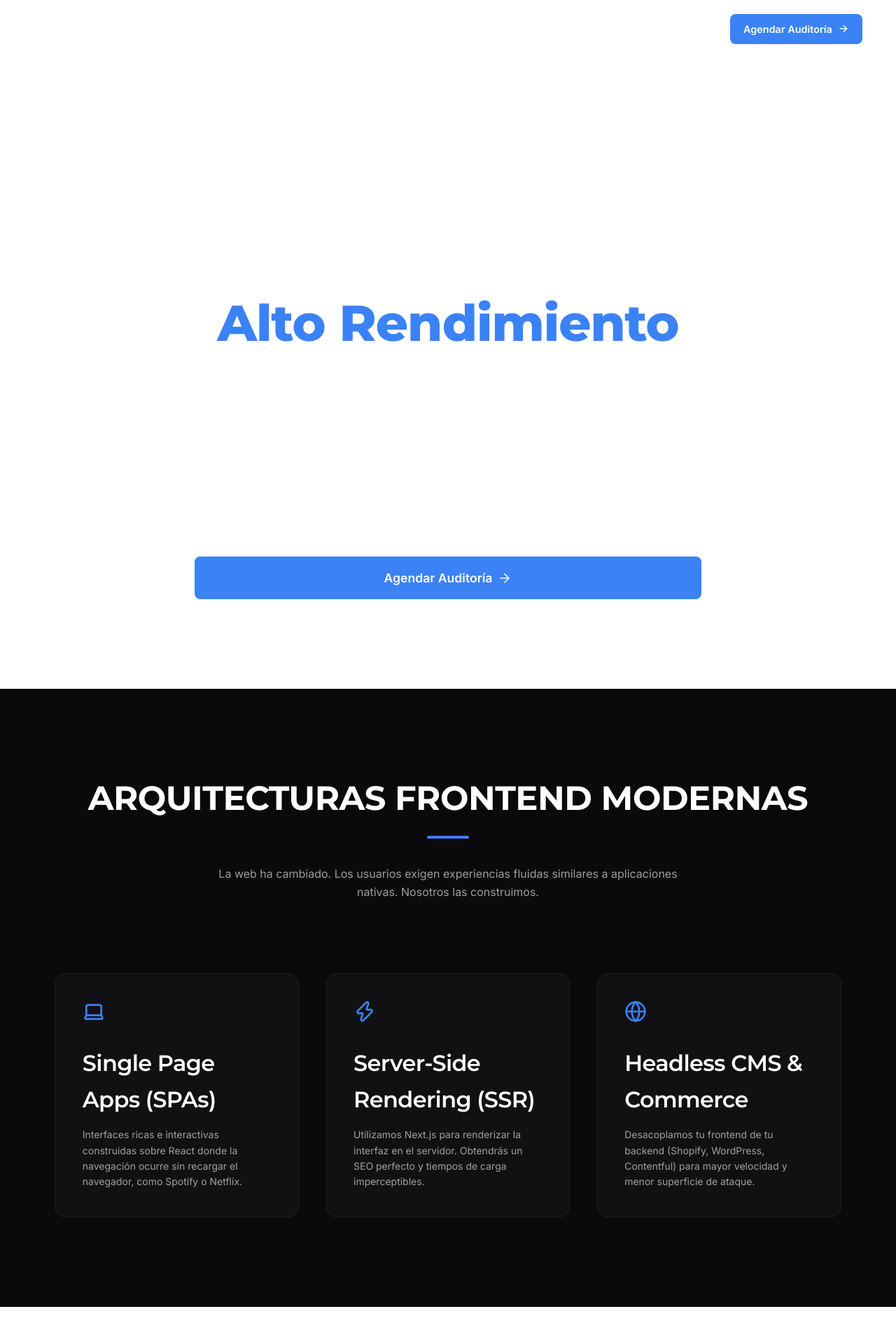
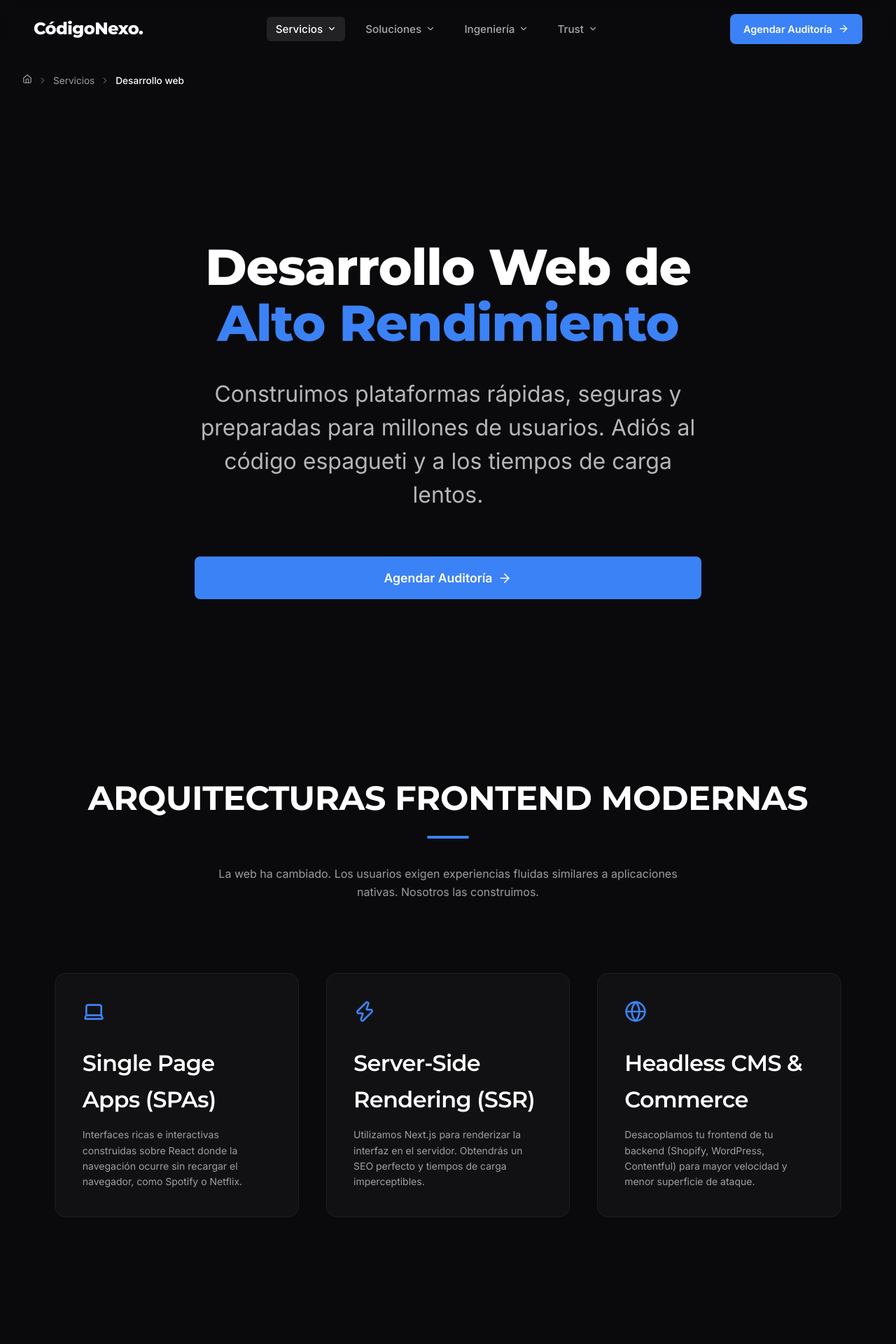
Before and after one commit to su-voz-a-diario/codigonexo, a Next.js app: page /servicios/desarrollo-web in a window 1280 px wide. Shown: the top 1920 px of the page at 70% size. Built offline with nearby package versions, Linux system fonts and the light colour scheme.

Commit message:
fix: stabilize dark page layout and section theming

```diff
--- a/src/components/page/PageCTA.module.css
+++ b/src/components/page/PageCTA.module.css
@@ -1,7 +1,8 @@
 .wrapper {
   text-align: center;
   padding: var(--space-xl) var(--space-md);
-  background: rgba(59, 130, 246, 0.05);
+  background: #0a0a0c;
+  color: #fff;
   border-radius: var(--radius-lg);
   border: 1px solid rgba(59, 130, 246, 0.1);
   margin-top: var(--space-xl);
--- a/src/components/page/PageHero.module.css
+++ b/src/components/page/PageHero.module.css
@@ -2,6 +2,8 @@
   padding-top: calc(var(--space-section) * 1.5);
   padding-bottom: var(--space-section);
   width: 100%;
+  background: #0a0a0c;
+  color: #fff;
 }
 
 .center { text-align: center; }
--- a/src/components/page/PageSection.module.css
+++ b/src/components/page/PageSection.module.css
@@ -3,9 +3,19 @@
 }
 
 /* Themes */
-.transparent { background: transparent; }
-.dark { background: #0a0a0c; }
-.darker { background: #050506; }
+.transparent {
+  background: transparent;
+}
+
+.dark {
+  background: #0a0a0c;
+  color: #fff;
+}
+
+.darker {
+  background: #050506;
+  color: #fff;
+}
 
 /* Spacing */
 .space-default {
--- a/src/components/page/PageSection.tsx
+++ b/src/components/page/PageSection.tsx
@@ -7,7 +7,7 @@ interface Props {
   className?: string;
 }
 
-export default function PageSection({ children, theme = 'transparent', spacing = 'default', className = '' }: Props) {
+export default function PageSection({ children, theme = 'dark', spacing = 'default', className = '' }: Props) {
   return (
     <section className={`${styles.section} ${styles[theme]} ${styles[`space-${spacing}`]} ${className}`}>
       {children}
--- a/src/components/ui/Breadcrumbs.module.css
+++ b/src/components/ui/Breadcrumbs.module.css
@@ -4,8 +4,9 @@
   gap: 0.5rem;
   font-family: 'Inter', sans-serif;
   font-size: 0.85rem;
-  padding: 1.5rem 2rem;
-  margin-top: 80px;
+  padding: calc(80px + 1.5rem) 2rem 1.5rem;
+  background: #0a0a0c;
+  color: #fff;
 }
 
 .item {
```
